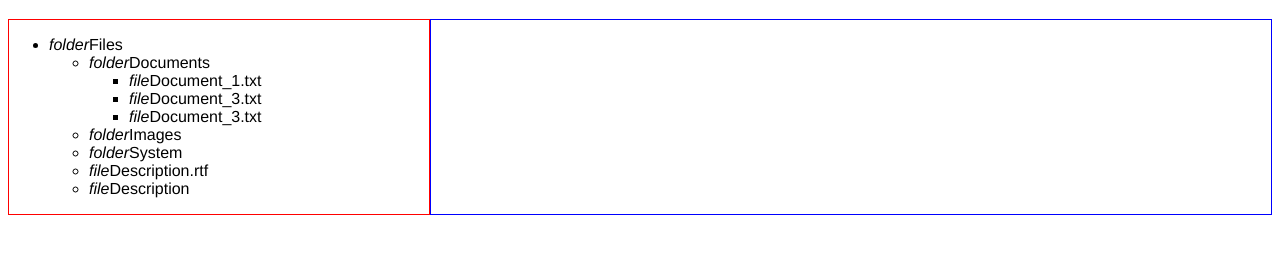
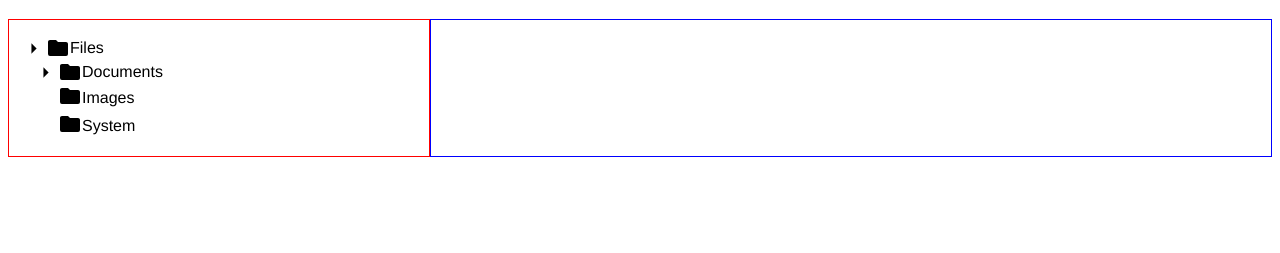
Before and after one commit to abhidevmumbai/file-explorer, a website built with Vite: page index.html in a window 1280 px wide. Shown: the part 69-322 px from the top of the page. Built offline with nearby package versions, Linux system fonts and the light colour scheme.

Commit message:
displaying node icons, added click event handler

```diff
--- a/src/TreeNode/TreeNode.ts
+++ b/src/TreeNode/TreeNode.ts
@@ -1,9 +1,11 @@
 import { ITreeNode, selectors } from "../types";
+import "./style.css";
+import { getNodeIcon } from "../utils";
 
 export class TreeNode {
   nodeList: ITreeNode[] = [];
   appLeftEl: HTMLElement | null;
-  fileTreeEl: HTMLElement | null;
+  showFiles = false; // Flag to display files in the file tree
 
   constructor(nodeList: ITreeNode[]) {
     this.nodeList = nodeList;
@@ -13,61 +15,54 @@ export class TreeNode {
   init() {
     console.log("TreeNode init...");
     this.renderNodeList();
-    this.fileTreeEl = document.querySelector(`.${selectors.TreeNode}`);
-    // this.setupEventListeners();
   }
 
-  setupEventListeners() {
-    this.fileTreeEl!.addEventListener("click", (event) => {
-      console.log(event.target);
-    });
-  }
+  getTreeDOM(list: ITreeNode[], level: number): HTMLUListElement {
+    const treeDOM = document.createElement("ul");
+    treeDOM.setAttribute("class", `level_${level}`);
+    list.map((node: ITreeNode) => {
+      if (!this.showFiles && node.type === "file") {
+        return;
+      }
 
-  getNodeListHtml(list: ITreeNode[], level: number): HTMLUListElement {
-    const treeEl = document.createElement("ul");
-    treeEl.setAttribute("class", `level_${level}`);
-    list.map((node: ITreeNode) => {
       const treeNodeEl = document.createElement("li");
       treeNodeEl.setAttribute("class", "tree-node");
 
       const nodeEl = document.createElement("div");
-
-      const nodeIconEl = document.createElement("i");
-      nodeIconEl.setAttribute("class", "tree-node__icon");
-      nodeIconEl.textContent = node.type;
-
+      const nodeIconEl = getNodeIcon(node.type, !!node?.children?.length);
       const nodeNameEl = document.createElement("span");
       nodeNameEl.setAttribute("class", "tree-node__name");
       nodeNameEl.textContent = node.name;
-
       nodeEl.appendChild(nodeIconEl);
       nodeEl.appendChild(nodeNameEl);
 
       treeNodeEl.appendChild(nodeEl);
 
+      // children
       const subTree =
-        node.children?.length && this.getNodeListHtml(node.children, level + 1);
+        node.children?.length && this.getTreeDOM(node.children, level + 1);
       subTree && treeNodeEl.appendChild(subTree);
 
+      // adding click event listener on each node
       nodeEl.addEventListener(
         "click",
-        (event) => {
+        (_event) => {
           this.handleNodeClick(node);
         },
         false
       );
 
-      treeEl.appendChild(treeNodeEl);
+      treeDOM.appendChild(treeNodeEl);
     });
-    return treeEl;
+    return treeDOM;
   }
 
   renderNodeList() {
-    const treeNode = document.createElement("div");
-    treeNode.setAttribute("class", "tree-node");
-    treeNode.appendChild(this.getNodeListHtml(this.nodeList, 0));
+    const fileTreeContainer = document.createElement("div");
+    fileTreeContainer.setAttribute("class", "file-tree");
+    fileTreeContainer.appendChild(this.getTreeDOM(this.nodeList, 0));
 
-    this.appLeftEl!.appendChild(treeNode);
+    this.appLeftEl!.appendChild(fileTreeContainer);
   }
 
   handleNodeClick(node: ITreeNode) {
--- /dev/null
+++ b/src/TreeNode/style.css
@@ -0,0 +1,23 @@
+/* Tree Node */
+.tree-node > div {
+  display: flex;
+  align-items: center;
+}
+
+.tree-node__icon img {
+  height: 24px;
+  width: 24px;
+}
+
+.tree-node__hasChildren {
+  display: flex;
+}
+.tree-node__icon::before {
+  content: "";
+  display: inline-block;
+  width: 25px;
+  height: 24px;
+}
+.tree-node__hasChildren::before {
+  content: url("../menu-right.svg");
+}
--- a/src/style.css
+++ b/src/style.css
@@ -23,3 +23,12 @@
   flex: 2;
   border: 1px blue solid;
 }
+
+.file-tree ul {
+  list-style-type: none;
+}
+
+.file-tree ul {
+  padding: 0 0 0 12px;
+  list-style-type: none;
+}
--- /dev/null
+++ b/src/utils.ts
@@ -0,0 +1,28 @@
+import fileIcon from "./file.svg";
+import folderIcon from "./folder.svg";
+
+export function getNodeIcon(
+  type: string,
+  hasChildren: boolean = false
+): HTMLElement {
+  const nodeIconEl = document.createElement("i");
+  nodeIconEl.setAttribute(
+    "class",
+    `tree-node__icon ${hasChildren && "tree-node__hasChildren"}`
+  );
+  const iconEl = document.createElement("img");
+  switch (type) {
+    case "file":
+      iconEl.setAttribute("src", fileIcon);
+      break;
+
+    case "folder":
+      iconEl.setAttribute("src", folderIcon);
+      break;
+
+    default:
+      break;
+  }
+  nodeIconEl.appendChild(iconEl);
+  return nodeIconEl;
+}
```
Also changed, not shown: src/file.svg (added), src/folder-open.svg (added), src/folder.svg (added), src/menu-right.svg (added).
